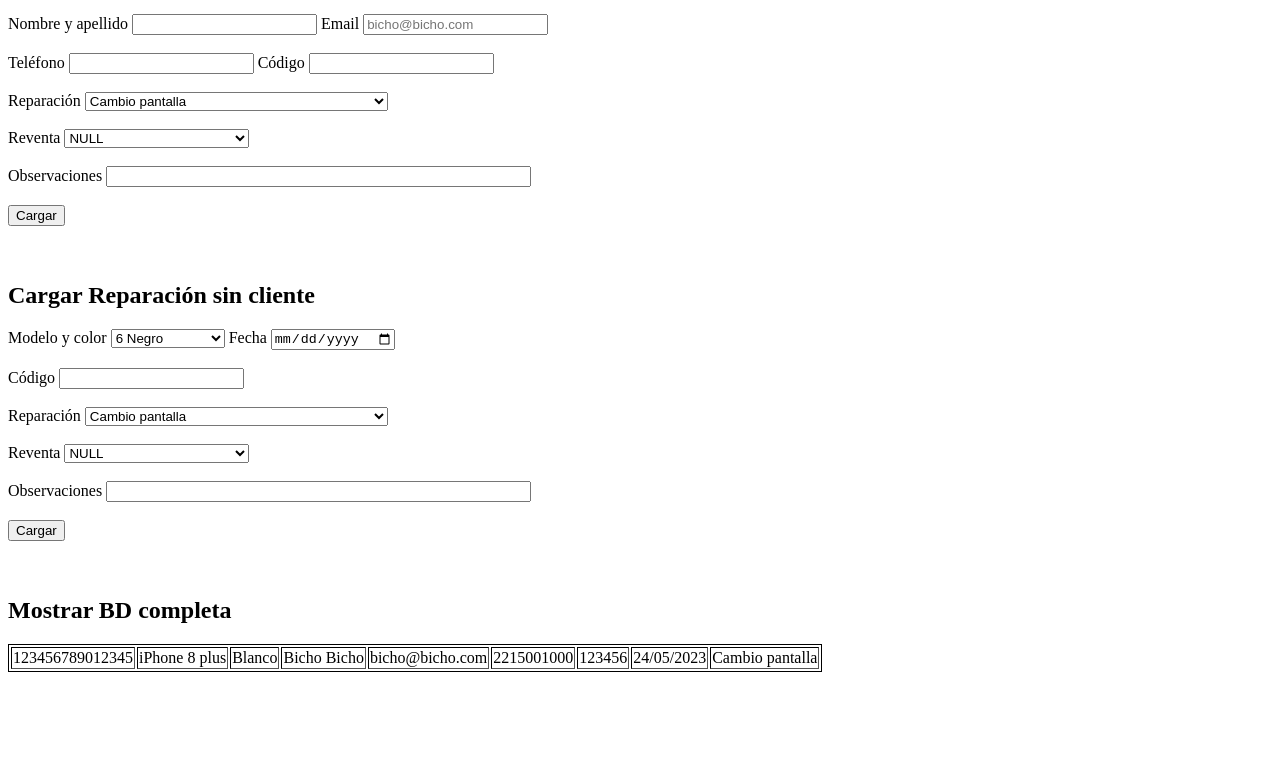
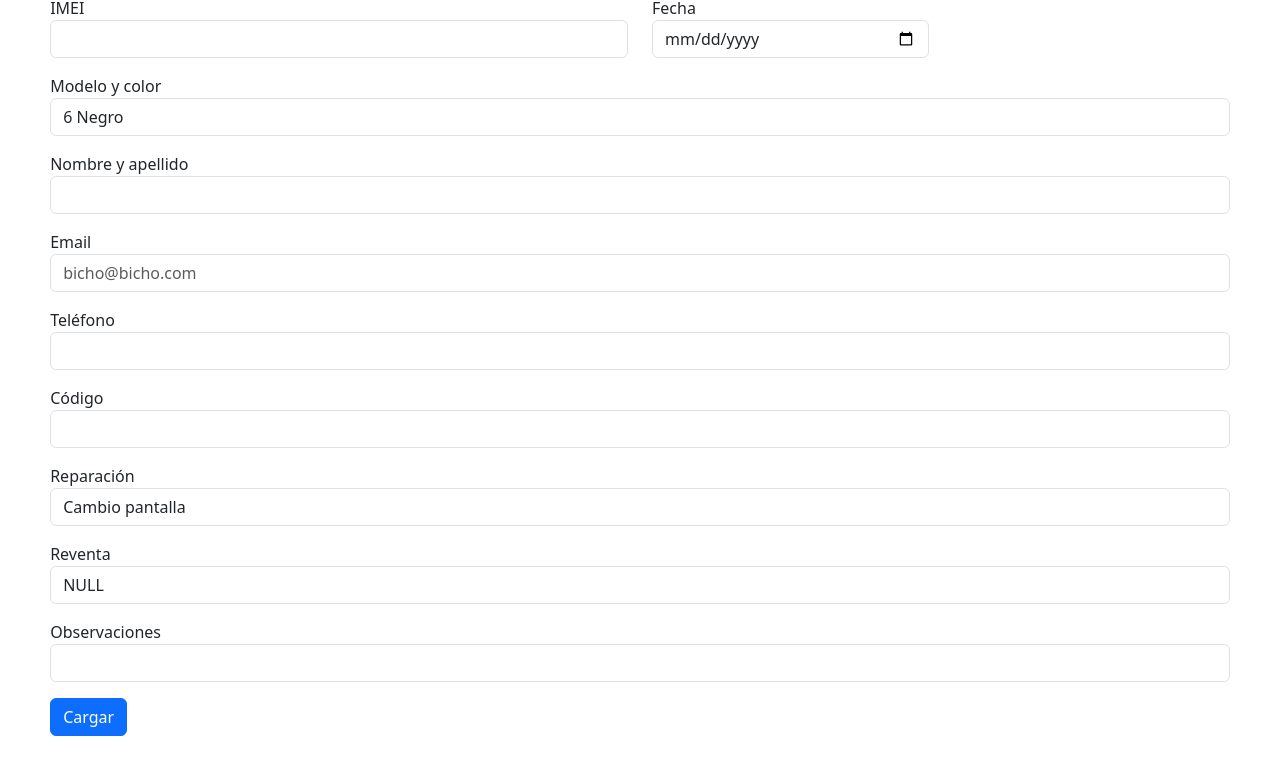
Before and after one commit to diegolevy86/portalHuevoApple, a plain HTML site: page index.html in a window 1280 px wide. Shown: the part 211-973 px from the top of the page. Before the commit the page ends 891 px from the top, so only its background shows below. Drawn offline with nearby package versions, Linux system fonts and the light colour scheme.

Commit message:
Front end

```diff
--- a/index.html
+++ b/index.html
@@ -4,18 +4,39 @@
     <meta charset="UTF-8">
     <meta http-equiv="X-UA-Compatible" content="IE=edge">
     <meta name="viewport" content="width=device-width, initial-scale=1.0">
+    <link href="https://cdn.jsdelivr.net/npm/bootstrap@5.3.0/dist/css/bootstrap.min.css" rel="stylesheet" integrity="sha384-9ndCyUaIbzAi2FUVXJi0CjmCapSmO7SnpJef0486qhLnuZ2cdeRhO02iuK6FUUVM" crossorigin="anonymous">
     <title>Huevo Apple</title>
 </head>
-<body>
+<body style="margin: 2%;">
+
+    <header style="margin: 2%;">
         <h1>Huevo Apple</h1>
-    <button href="#cargarReparacion">Cargar Reparación</button>
-    <button href="#cargarReparacionSinCliente">Cargar Reparación sin cliente</button>
-    <br>
-    <br>
+    </header>
+
+    <section style="margin: 2%;">
+    <button href="#cargarReparacion" class="btn btn-primary">Cargar Reparación</button>
+    </section>
+
+    <section style="margin: 2%;">
     <h2 id="cargarReparacion">Cargar Reparación</h2>
+
     <form action="/" method="post">
+
+        <div class="row">
+        <div class="mb-3 col-lg-6">
+            <label for="imei">IMEI</label>
+            <input type="text" name="IMEI" class="form-control">
+        </div>
+
+        <div class="mb-3 col-lg-3">
+            <label for="fecha">Fecha</label>
+            <input type="date" class="form-control" name="fecha">
+        </div>
+        </div>
+
+        <div class="mb-3">
             <label for="modeloColor">Modelo y color</label>
-        <select name="modeloColor">
+            <select name="modeloColor" class="form-control">
                 <option value="1">6 Negro</option>
                 <option value="2">6 Gris</option>
                 <option value="3">6 Dorado</option>
@@ -31,24 +52,34 @@
                 <option value="12">6S plus Dorado</option>
                 <option value="13">6S plus Rosa</option>
             </select>
-        <label for="fecha">Fecha</label>
-        <input type="date" name="fecha">
-        <br>
-        <br>
+        </div>
+
+
+        </div>
+
+        <div class="mb-3">
             <label for="nombreApellido">Nombre y apellido</label>
-        <input type="text" name="nombreApellido">
+            <input type="text" class="form-control" name="nombreApellido">
+        </div>
+
+        <div class="mb-3">
             <label for="email">Email</label>
-        <input type="email" name="email" placeholder="bicho@bicho.com">
-        <br>
-        <br>
+            <input type="email" name="email" class="form-control" placeholder="bicho@bicho.com">
+        </div>
+
+        <div class="mb-3">
             <label for="nroTel">Teléfono</label>
-        <input type="number" name="nroTel">
+            <input type="text" class="form-control" name="nroTel">
+        </div>
+
+        <div class="mb-3">
             <label for="codigo">Código</label>
-        <input type="text" name="codigo">
-        <br>
-        <br>
+            <input type="text" class="form-control" name="codigo">
+        </div>
+
+        <div class="mb-3">
             <label for="reparacion">Reparación</label>
-        <select name="Reparación">
+            <select name="Reparación" class="form-control">
                 <option value="1">Cambio pantalla</option>
                 <option value="2">Cambio batería</option>
                 <option value="3">Cambio dock</option>
@@ -57,10 +88,11 @@
                 <option value="6">Cambio flex sensores/parlante frontal (Face ID)</option>
                 <option value="7">Cambio carcasa / módulo trasero</option>
             </select>
-        <br>
-        <br>
+        </div>
+
+        <div class="mb-3">
             <label for="reventa">Reventa</label>
-        <select name="reventa">
+            <select name="reventa" class="form-control">
                 <option value="1">NULL</option>
                 <option value="2">Fede hombre niño</option>
                 <option value="3">Martín ex peluquero</option>
@@ -68,92 +100,16 @@
                 <option value="5">Fantech deudores morosos</option>
                 <option value="6">Guido</option>
             </select>
-        <br>
-        <br>
+        </div>
+
+        <div class="mb-3">
             <label for="observaciones">Observaciones</label>
-        <input type="text" name="observaciones" size="50">
-        <br>
-        <br>
-        <button type="submit">Cargar</button>
+            <input type="text" name="observaciones" size="50"  class="form-control">
+        </div>
+
+        <button type="submit" class="btn btn-primary">Cargar</button>
     </form>
-
-    <br>
-    <br>
-
-    <h2 id="cargarReparacionSinCliente">Cargar Reparación sin cliente</h2>
-    <form action="/" method="post">
-        <label for="modeloColor">Modelo y color</label>
-        <select name="modeloColor">
-            <option value="1">6 Negro</option>
-            <option value="2">6 Gris</option>
-            <option value="3">6 Dorado</option>
-            <option value="4">6 plus Negro</option>
-            <option value="5">6 plus Gris</option>
-            <option value="6">6 plus Dorado</option>
-            <option value="7">6S Negro</option>
-            <option value="8">6S Gris</option>
-            <option value="9">6S Dorado</option>
-            <option value="9">6S Rosa</option>
-            <option value="10">6S plus Negro</option>
-            <option value="11">6S plus Gris</option>
-            <option value="12">6S plus Dorado</option>
-            <option value="13">6S plus Rosa</option>
-        </select>
-        <label for="fecha">Fecha</label>
-        <input type="date" name="fecha">
-        <br>
-        <br>
-        <label for="codigo">Código</label>
-        <input type="text" name="codigo">
-        <br>
-        <br>
-        <label for="reparacion">Reparación</label>
-        <select name="Reparación">
-            <option value="1">Cambio pantalla</option>
-            <option value="2">Cambio batería</option>
-            <option value="3">Cambio dock</option>
-            <option value="4">Cambio cámara trasera</option>
-            <option value="5">Cambio flex cámara frontal</option>
-            <option value="6">Cambio flex sensores/parlante frontal (Face ID)</option>
-            <option value="7">Cambio carcasa / módulo trasero</option>
-        </select>
-        <br>
-        <br>
-        <label for="reventa">Reventa</label>
-        <select name="reventa">
-            <option value="1">NULL</option>
-            <option value="2">Fede hombre niño</option>
-            <option value="3">Martín ex peluquero</option>
-            <option value="4">Santi el enviado de Jesús</option>
-            <option value="5">Fantech deudores morosos</option>
-            <option value="6">Guido</option>
-        </select>
-        <br>
-        <br>
-        <label for="observaciones">Observaciones</label>
-        <input type="text" name="observaciones" size="50">
-        <br>
-        <br>
-        <button type="submit">Cargar</button>
-    </form>
-
-<br>
-<br>
-
-<h2>Mostrar BD completa</h2>
-<table border="1px" style="border: 1px solid black;">
-    <tr>
-        <td>123456789012345</td>
-        <td>iPhone 8 plus</td>
-        <td>Blanco</td>
-        <td>Bicho Bicho</td>
-        <td>bicho@bicho.com</td>
-        <td>2215001000</td>
-        <td>123456</td>
-        <td>24/05/2023</td>
-        <td>Cambio pantalla</td>
-    </tr>
-</table>
-
+</section>
+<script src="https://cdn.jsdelivr.net/npm/bootstrap@5.3.0/dist/js/bootstrap.bundle.min.js" integrity="sha384-geWF76RCwLtnZ8qwWowPQNguL3RmwHVBC9FhGdlKrxdiJJigb/j/68SIy3Te4Bkz" crossorigin="anonymous"></script>
 </body>
 </html>
```
Lines whose indentation alone changed are shown as unchanged.
